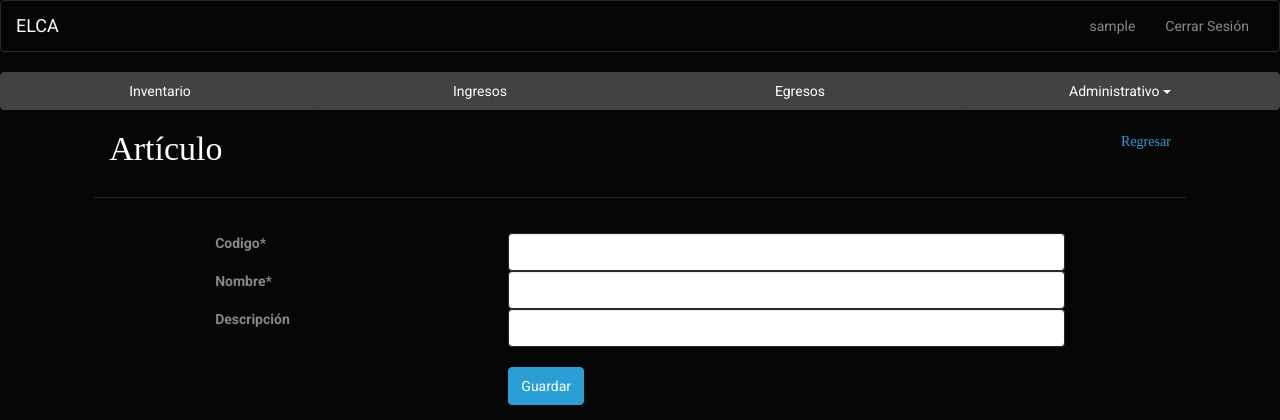
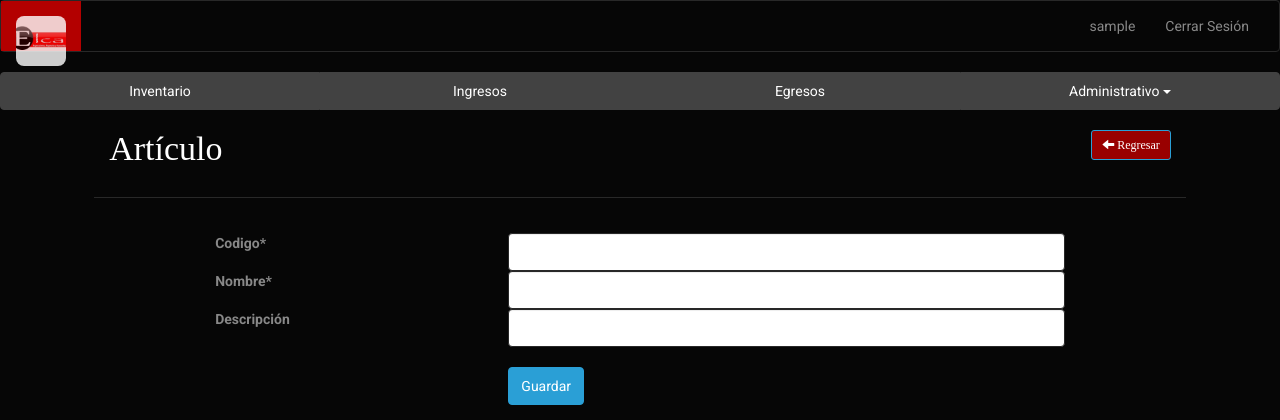
Before and after one commit to PolarCommunity/SimpleInventoryControl, a Django app: page /articulo/crear/ in a window 1280 px wide. Shown: the top 420 px of the page. Run offline with Django 3.2, Linux system fonts and the light colour scheme; the visitor is signed in with stand-in values (Sample User, id 1); some libraries are stand-ins or nearby versions.

Commit message:
imagen nav

```diff
--- a/templates/general/articulo/articulo_form.html
+++ b/templates/general/articulo/articulo_form.html
@@ -8,7 +8,9 @@
   </div>
   <div class="col-md-6" align="right">
     <br>
-    <a  href="{% url 'lista_articulo'%}"<span class="glyphicon glyphicon-arrow-left"> Regresar </a>
+
+      <a href="{% url 'lista_articulo'%}" class="btn btn-primary btn-sm" style="background-color: #990000"><span class="glyphicon glyphicon-arrow-left">
+      </span> Regresar</a>
   </div>
 </div>
   <div class="row">
--- a/templates/general/articulo/detalle_articulo.html
+++ b/templates/general/articulo/detalle_articulo.html
@@ -8,7 +8,9 @@
   <div class="col-md-6" align="right">
     <br>
     <br>
-    <a  href="{% url 'lista_articulo' %}"<span class="glyphicon glyphicon-arrow-left"> Regresar </a>
+
+      <a href="{% url 'lista_articulo'%}" class="btn btn-primary btn-sm" style="background-color: #990000"><span class="glyphicon glyphicon-arrow-left">
+      </span> Regresar</a>
   </div>
 </div>
 <hr/>
--- a/templates/nav-var.html
+++ b/templates/nav-var.html
@@ -8,7 +8,7 @@
         <span class="icon-bar"></span>
         <span class="icon-bar"></span>
       </button>
-      <a class="navbar-brand" href="{% url 'Home'%}">ELCA</a>
+      <a class="navbar-brand" href="{% url 'Home'%}" style="background-color: #b30000"><img src="{%static  'img/logo_elca.jpg'%}"></a>
     </div>
 
     <div class="collapse navbar-collapse" id="bs-example-navbar-collapse-1">
```
